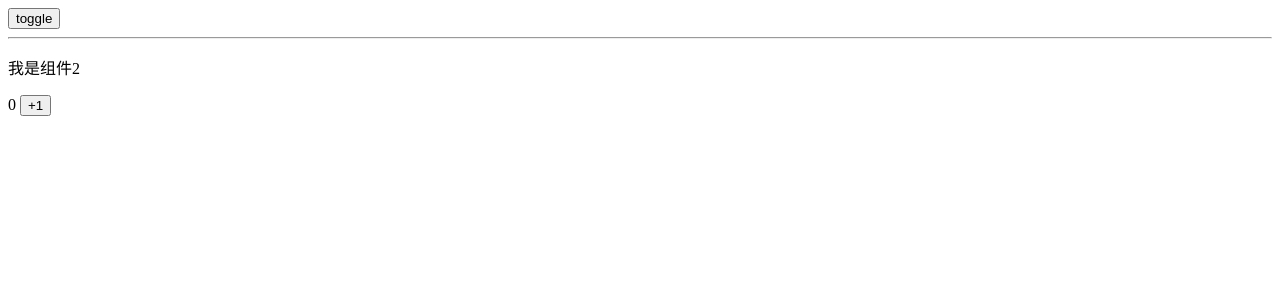
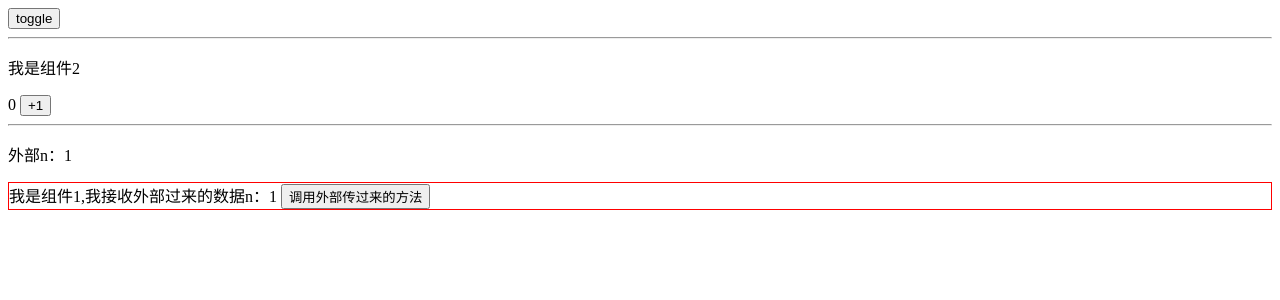
Before and after one commit to UntilTheCore/vue-demo-1, a Vue app: page / in a window 1280 px wide. Shown: the top 300 px of the page. Built offline with nearby package versions, Linux system fonts and the light colour scheme.

Commit message:
熟悉使用props

```diff
--- a/src/components/compDemo1.vue
+++ b/src/components/compDemo1.vue
@@ -1,13 +1,21 @@
 <template>
-    <div>我是组件1</div>
+    <div class="red">
+        我是组件1,我接收外部过来的数据n：{{message}}
+        <button @click="fn">调用外部传过来的方法</button>
+    </div>
+
 </template>
 
 <script>
     export default {
-        name: "compDemo1"
+        name: "compDemo1",
+        // props 接收一个数组
+        props:['message','fn'],
     }
 </script>
 
 <style scoped>
-
+.red {
+    border: 1px solid red;
+}
 </style>
--- a/src/main.js
+++ b/src/main.js
@@ -61,6 +61,9 @@ new Vue({
             <button @click="toggle">toggle</button>
             <hr/>
             <comp-demo2 v-if="visiable === true"></comp-demo2>
+           	<hr/>
+            <p>外部n：{{n}}</p>
+            <comp-demo1 :message="n" :fn="add"></comp-demo1>
         </div>
 
     `,
```
